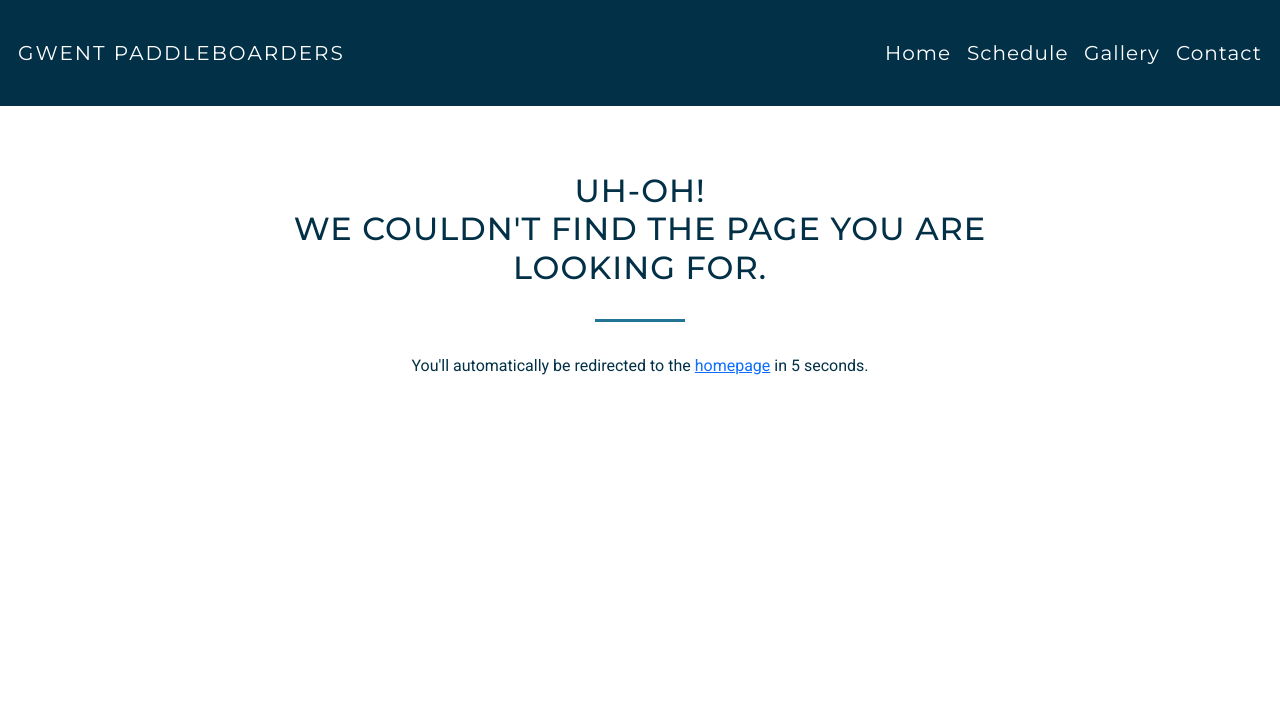
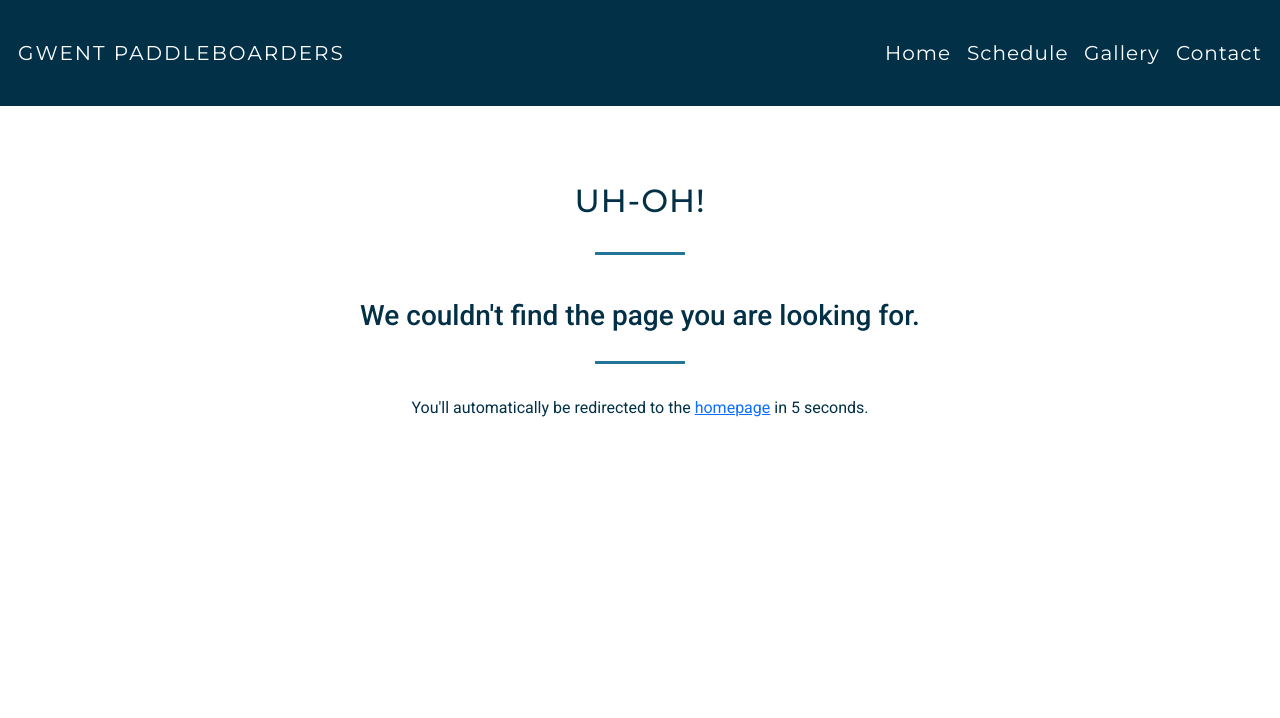
Before and after one commit to laurabolwell/gwent-paddleboarders, a plain HTML site: page 404.html in a window 1280 px wide. Shown: the top 718 px of the page. Drawn offline with nearby package versions, Linux system fonts and the light colour scheme.

Commit message:
Add padding to 404 and confirmation pages

```diff
--- a/404.html
+++ b/404.html
@@ -49,7 +49,9 @@
     <div class="container confirmation">
         <div class="row justify-content-center">
             <div class="col-12 col-md-8 col-lg-8">
-                <h2 class="heading">Uh-oh! <br>We couldn't find the page you are looking for.</h2>
+                <h2 class="heading">Uh-oh!</h2>
+                <hr class="block-divider">
+                <h3>We couldn't find the page you are looking for.</h3>
                 <hr class="block-divider">
                 <p>You'll automatically be redirected to the <a href="index.html"
                         aria-label="link to homepage">homepage</a> in <span id="countdowntimer">10 </span> seconds.</p>
--- a/assets/css/style.css
+++ b/assets/css/style.css
@@ -212,8 +212,7 @@ h4 {
 
 .confirmation {
     text-align: center;
-    padding-top: 50px;
-    padding-bottom: 50px;
+    padding: 60px 20px;
 }
 
 /* Navbar */
```
